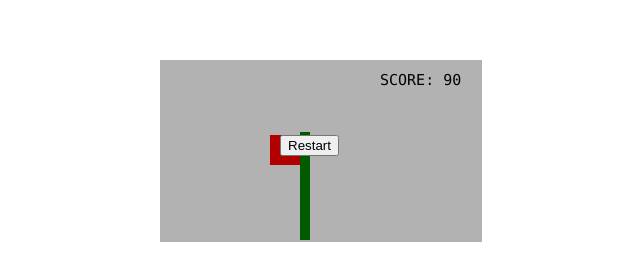
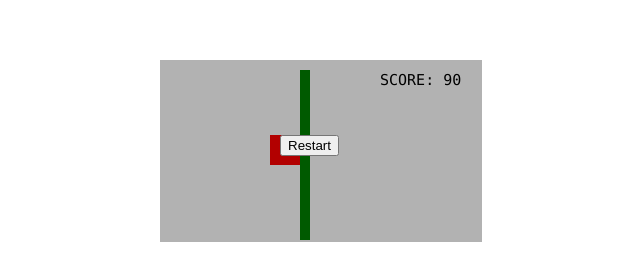
Before and after one commit to Iuseipadlol/Hhhhhh, a plain HTML site: page Game1.html in a window 1280 px wide. Shown: the part 140-399 px from the top of the page, 40-680 px from the left. Drawn offline with Linux system fonts and the light colour scheme.

Commit message:
Update Game1.html

```diff
--- a/Game1.html
+++ b/Game1.html
@@ -137,7 +137,7 @@ function updateGameArea() {
             min = 50;
             max = 80;
             gap = Math.floor(Math.random()*(max-min+1)+min);
-            myObstacles.push(new component(10,  x + height - gap, "green", x, height));
+            myObstacles.push(new component(10,  x - height + gap, "green", x, 10));
             myObstacles.push(new component(10, x - height - gap, "green", x, height + gap));
         }
         for (i = 0; i < myObstacles.length; i += 1) {
```
